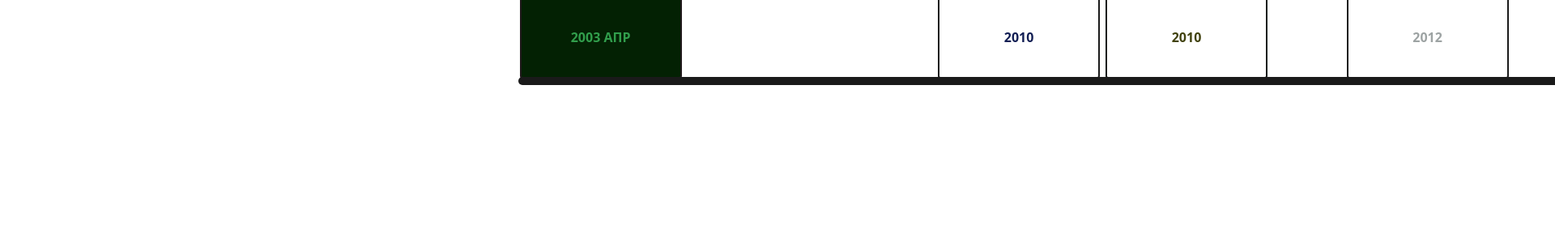
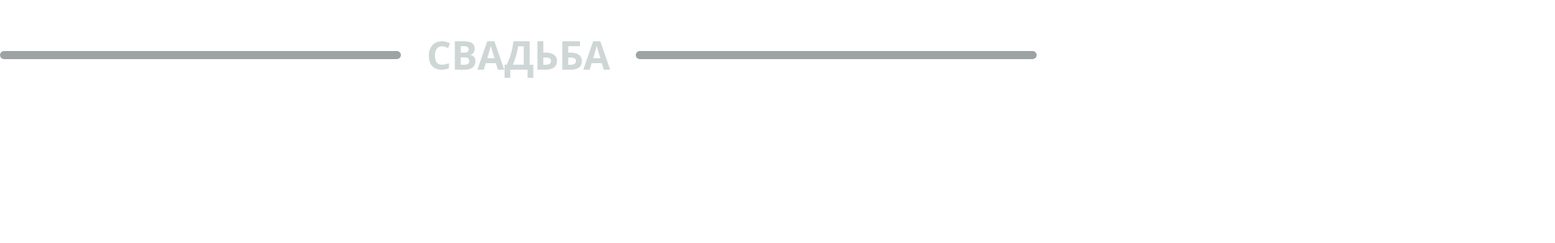
Before and after one commit to adtimokhin/anniversary, a React (Vite) app: page / in a window 1280 px wide. Shown: the top 300 px of the page at 81% size, 1920 px wide, since content can reach past the window. Built offline with nearby package versions, Linux system fonts and the light colour scheme.

Commit message:
Added a component for the title of the page of the event

```diff
--- a/src/App.jsx
+++ b/src/App.jsx
@@ -4,6 +4,7 @@ import Timeline from "./components/Timeline/Timeline";
 import TimelineLabel from "./components/TimelineLabel/TimelineLabel";
 import LoadingScreen from "./components/LoadingScreen/LoadingScreen";
 import TimelinePage from "./pages/TimelinePage";
+import EventPage from "./pages/EventPage";
 function App() {
   const [currentScreen, setCurrentScreen] = useState(
     <LoadingScreen
@@ -72,9 +73,9 @@ function App() {
   );
 
   return (
-    <div className="App h-screen bg-[#080808]" style={{ width: "20000px" }}>
+    <div className="App h-screen bg-[#080808] w-[20000px]">
       {/* TODO: Replace with {currentPage} when finished testing */}
-      <TimelinePage
+      {/* <TimelinePage
         events={[
           {
             topText: "свадьба",
@@ -131,7 +132,9 @@ function App() {
             month: 3,
           },
         ]}
-      />
+      /> */}
+
+      <EventPage/>
     </div>
   );
 }
--- /dev/null
+++ b/src/components/EventTitle/EventTItle.jsx
@@ -0,0 +1,33 @@
+import React from "react";
+import "./EventTitle.css";
+import GlowLine from "../GlowLine/GlowLine";
+
+const EventTitle = ({ text }) => {
+  return (
+    <div className="event-title-container">
+      <div className="glow-line-container">
+        <GlowLine
+          settings={{
+            lineThickness: 10,
+            glowRadius: 43,
+            mainColor:"#9da3a3",
+            highlightColor:"#cfd6d6"
+          }}
+        />
+      </div>
+      <div className="event-title-text">{text}</div>
+      <div className="glow-line-container">
+      <GlowLine
+          settings={{
+            lineThickness: 10,
+            glowRadius: 43,
+            mainColor:"#9da3a3",
+            highlightColor:"#cfd6d6"
+          }}
+        />
+      </div>
+    </div>
+  );
+};
+
+export default EventTitle;
--- /dev/null
+++ b/src/components/EventTitle/EventTitle.css
@@ -0,0 +1,21 @@
+.event-title-container {
+    display: flex;
+    justify-content: center;
+    align-items: center;
+    width: 100%;
+    color: #cfd6d6;
+  }
+
+  .glow-line-container {
+    flex-grow: 1;
+  }
+
+  .event-title-text {
+    display: inline-block;
+    flex-grow: 0; /* Set this value to 0 */
+    text-align: center;
+    text-transform: uppercase;
+    font-weight: 600;
+    margin: 2rem;
+    font-size: 48px;
+  }
--- /dev/null
+++ b/src/pages/EventPage.jsx
@@ -0,0 +1,11 @@
+import EventTitle from "../components/EventTitle/EventTItle";
+
+function EventPage(){
+
+    return <div className="bg-[#080808] h-screen w-screen">
+        <EventTitle text={"Свадьба"}/>
+    </div>
+
+}
+
+export default EventPage;
--- a/src/pages/TimelinePage.jsx
+++ b/src/pages/TimelinePage.jsx
@@ -10,6 +10,7 @@ function TimelinePage({events}) {
         top: "50%",
         marginLeft: "50vw",
         transform: "translateY(-50%)",
+        backgroundColor: "#080808"
       }}
       className="absolute"
     >
```
